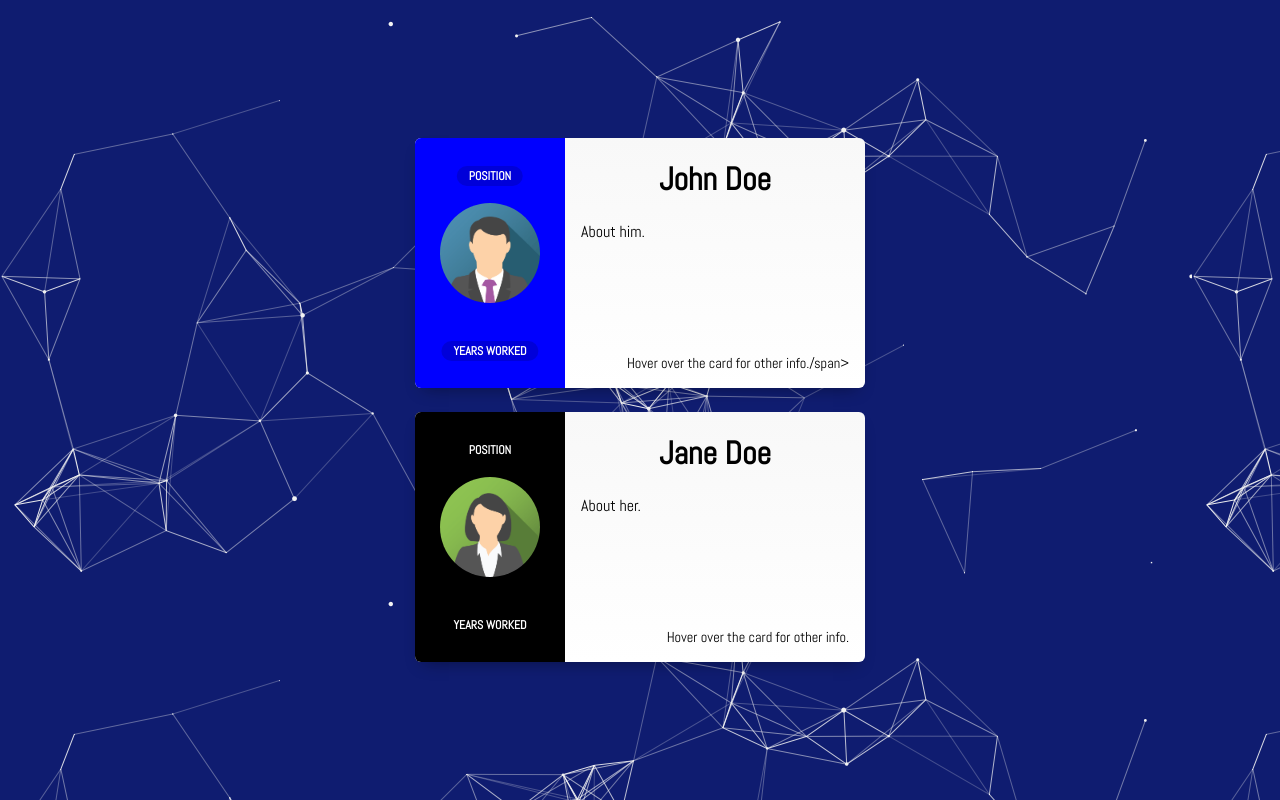
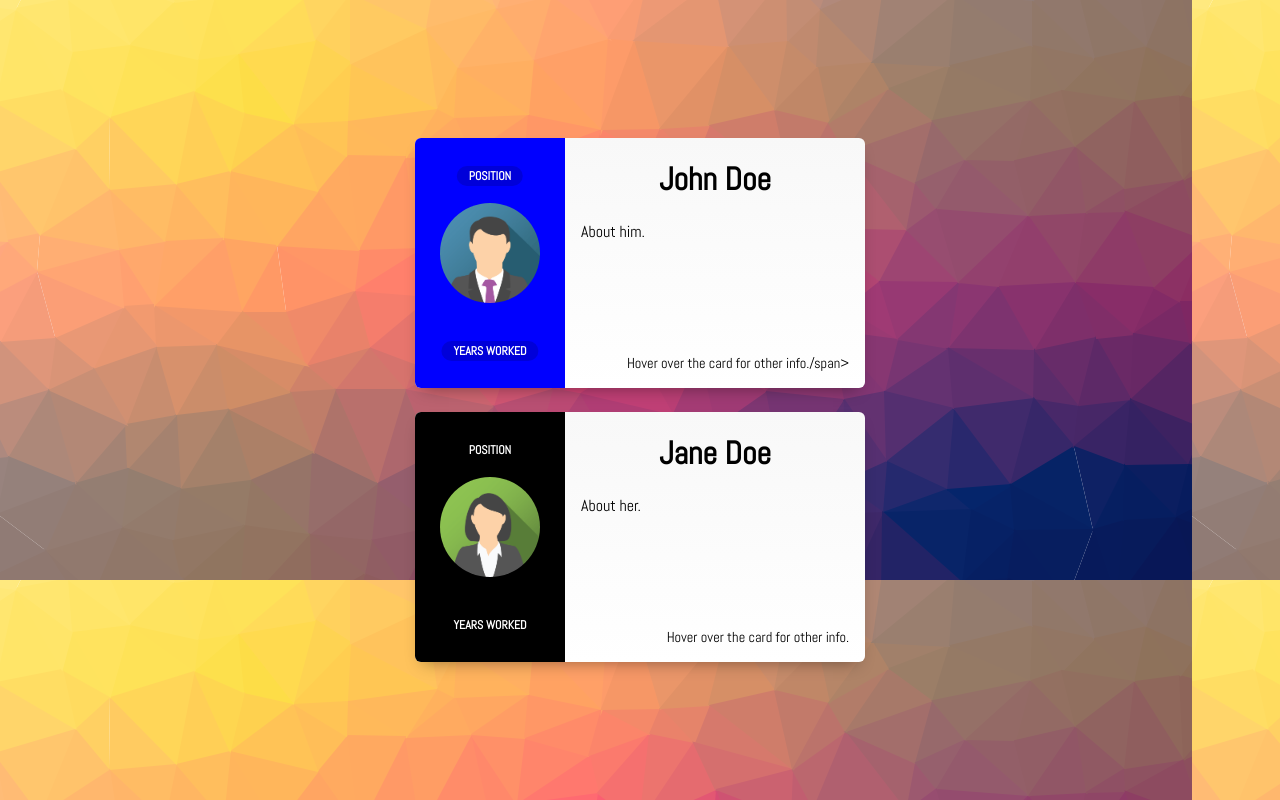
Before and after one commit to CodeNerve/User-Cards, a plain HTML site: page index.html in a window 1280 px wide. Drawn offline with Linux system fonts and the light colour scheme.

Commit message:
Update index.css

```diff
--- a/index.css
+++ b/index.css
@@ -1,7 +1,7 @@
 @import url('https://fonts.googleapis.com/css?family=Abel');
 
 html, body {
-  background-image: url("cool-background-2.png");
+  background-image: url("cool-background.png");
   font-family: Abel, Arial, Verdana, sans-serif;
 }
 
```
